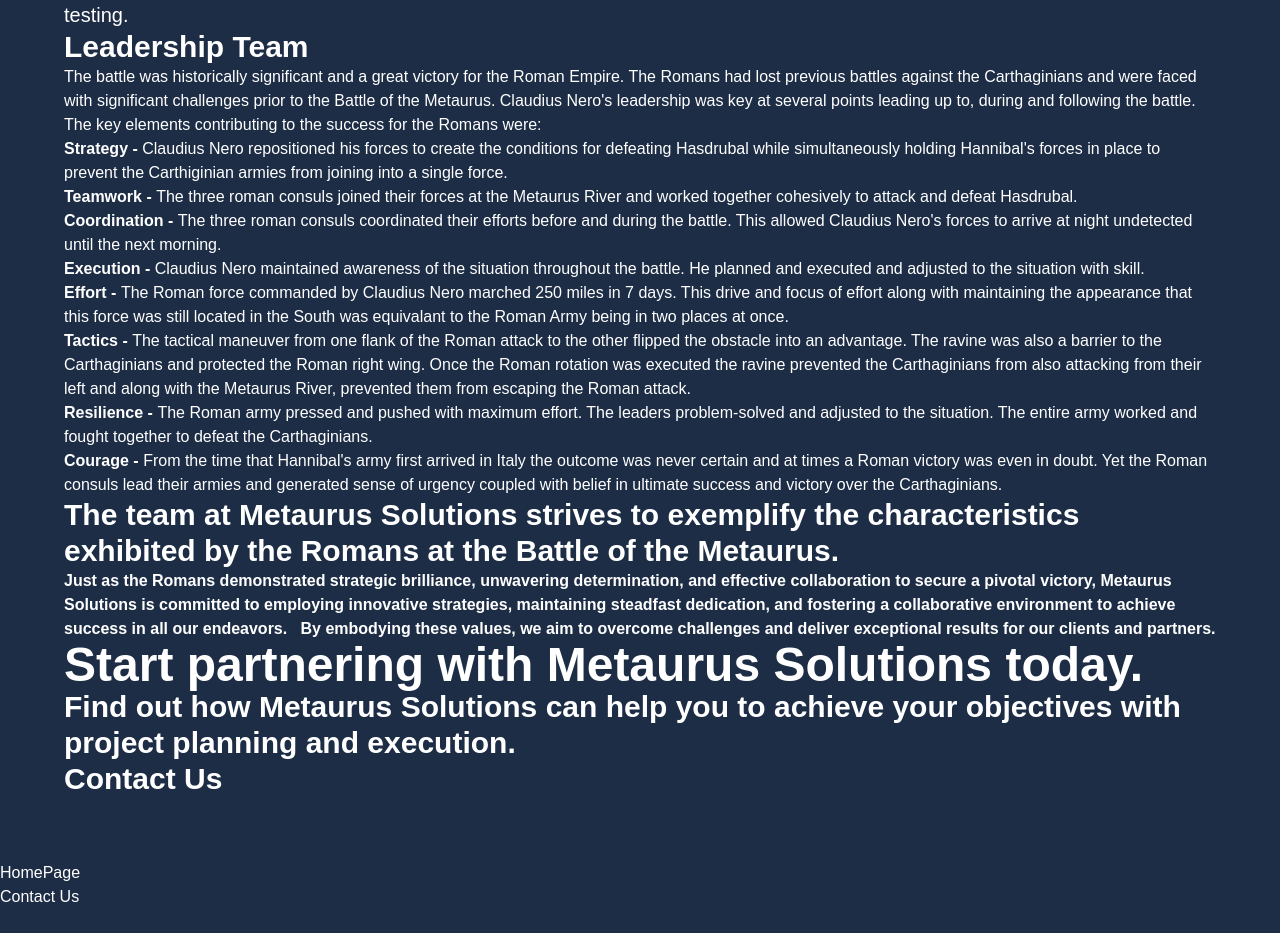
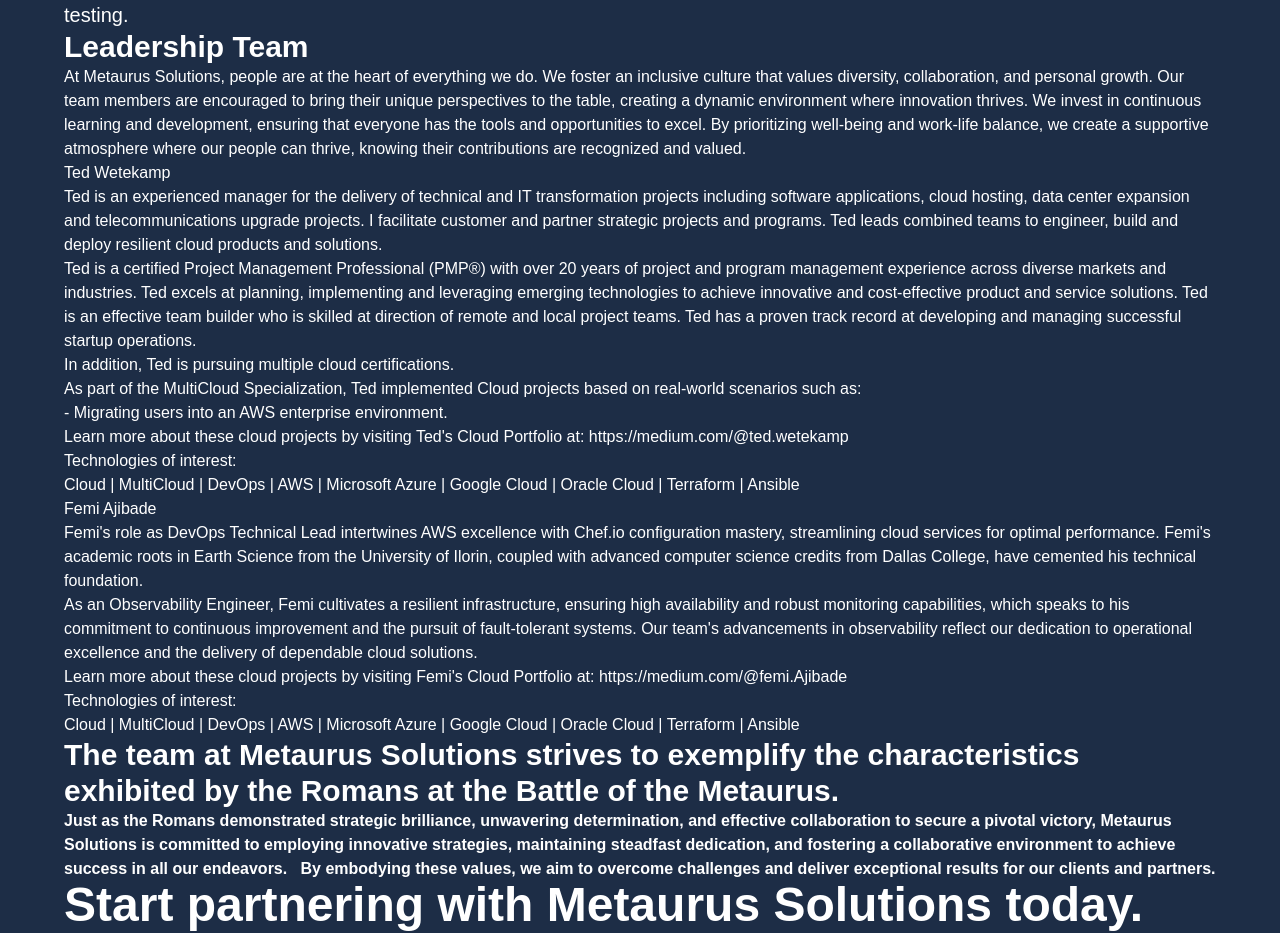
Before and after one commit to Metaurus-Solutions-LLC/mts-website, a React (Vite) app: page /WhoWeAre in a window 1280 px wide. Shown: the part 1451-2384 px from the top of the page. Before the commit the page ends 2360 px from the top, so only its background shows below. Built offline with nearby package versions, Linux system fonts and the light colour scheme.

Commit message:
Update WhoWeAre page with leadership team draft.

```diff
--- a/src/components/WhoWeAre.jsx
+++ b/src/components/WhoWeAre.jsx
@@ -33,18 +33,26 @@
                <div className="mx-2 my-20 bg-black"></div>
              </div>
              <h2  className="flex mx-16 my-4 text-amber-300">Leadership Team</h2>
-             <p  className="mt-8 mx-16 text-xs my-4 md:text-xl">The battle was historically significant and a great victory for the Roman Empire.  The Romans had lost previous battles against the Carthaginians and were faced with significant challenges prior to the Battle of the Metaurus.  Claudius Nero's leadership was key at several points leading up to, during and following the battle.</p>
-             <p  className="mt-8 mx-16 text-xs my-4 md:text-xl">The key elements contributing to the success for the Romans were:</p>
-               <ul className="mx-16 text-xs md:text-xl">
-                <li><strong>Strategy - </strong>Claudius Nero repositioned his forces to create the conditions for defeating Hasdrubal while simultaneously holding Hannibal's forces in place to prevent the Carthiginian armies from joining into a single force.</li>
-                <li><strong>Teamwork - </strong>The three roman consuls joined their forces at the Metaurus River and worked together cohesively to attack and defeat Hasdrubal.</li>
-                <li><strong>Coordination - </strong>The three roman consuls coordinated their efforts before and during the battle.  This allowed Claudius Nero's forces to arrive at night undetected until the next morning.</li>
-                <li><strong>Execution - </strong>Claudius Nero maintained awareness of the situation throughout the battle.  He planned and executed and adjusted to the situation with skill.</li>
-                <li><strong>Effort - </strong>The Roman force commanded by Claudius Nero marched 250 miles in 7 days.  This drive and focus of effort along with maintaining the appearance that this force was still located in the South was equivalant to the Roman Army being in two places at once.</li>
-                <li><strong>Tactics - </strong>The tactical maneuver from one flank of the Roman attack to the other flipped the obstacle into an advantage.  The ravine was also a barrier to the Carthaginians and protected the Roman right wing.  Once the Roman rotation was executed the ravine prevented the Carthaginians from also attacking from their left and along with the Metaurus River, prevented them from escaping the Roman attack.</li>
-                <li><strong>Resilience - </strong>The Roman army pressed and pushed with maximum effort.  The leaders problem-solved and adjusted to the situation.  The entire army worked and fought together to defeat the Carthaginians.</li>
-                <li><strong>Courage - </strong>From the time that Hannibal's army first arrived in Italy the outcome was never certain and at times a Roman victory was even in doubt.  Yet the Roman consuls lead their armies and generated sense of urgency coupled with belief in ultimate success and victory over the Carthaginians.</li>
-               </ul>
+             <p  className="mt-8 mx-16 text-xs my-4 md:text-xl">At Metaurus Solutions, people are at the heart of everything we do. We foster an inclusive culture that values diversity, collaboration, and personal growth. Our team members are encouraged to bring their unique perspectives to the table, creating a dynamic environment where innovation thrives. We invest in continuous learning and development, ensuring that everyone has the tools and opportunities to excel. By prioritizing well-being and work-life balance, we create a supportive atmosphere where our people can thrive, knowing their contributions are recognized and valued.</p>
+             <p  className="mt-8 mx-16 text-xs my-4 md:text-xl">Ted Wetekamp</p>
+               <div className="mx-20 my-8 text-xs md:text-xl">
+                <p className="my-4">Ted is an experienced manager for the delivery of technical and IT transformation projects including software applications, cloud hosting, data center expansion and telecommunications upgrade projects. I facilitate customer and partner strategic projects and programs. Ted leads combined teams to engineer, build and deploy resilient cloud products and solutions. </p>
+                <p className="my-4">Ted is a certified Project Management Professional (PMP®) with over 20 years of project and program management experience across diverse markets and industries. Ted excels at planning, implementing and leveraging emerging technologies to achieve innovative and cost-effective product and service solutions. Ted is an effective team builder who is skilled at direction of remote and local project teams. Ted has a proven track record at developing and managing successful startup operations.</p>
+                <p className="my-4">In addition, Ted is pursuing multiple cloud certifications.</p>
+                <p className="my-4">As part of the MultiCloud Specialization, Ted implemented Cloud projects based on real-world scenarios such as:</p>
+                <p> - Migrating users into an AWS enterprise environment.</p>
+                <p>Learn more about these cloud projects by visiting Ted's Cloud Portfolio at: https://medium.com/@ted.wetekamp</p>
+                <p>Technologies of interest:</p>
+                <p>Cloud | MultiCloud | DevOps | AWS | Microsoft Azure | Google Cloud | Oracle Cloud | Terraform | Ansible</p>
+               </div>
+             <p  className="mt-8 mx-16 text-xs my-4 md:text-xl">Femi Ajibade</p>
+               <div className="mx-20 my-8 text-xs md:text-xl">
+                <p className="my-4">Femi's role as DevOps Technical Lead intertwines AWS excellence with Chef.io configuration mastery, streamlining cloud services for optimal performance. Femi's academic roots in Earth Science from the University of Ilorin, coupled with advanced computer science credits from Dallas College, have cemented his technical foundation. </p>
+                <p className="my-4">As an Observability Engineer, Femi cultivates a resilient infrastructure, ensuring high availability and robust monitoring capabilities, which speaks to his commitment to continuous improvement and the pursuit of fault-tolerant systems. Our team's advancements in observability reflect our dedication to operational excellence and the delivery of dependable cloud solutions.</p>
+                <p>Learn more about these cloud projects by visiting Femi's Cloud Portfolio at: https://medium.com/@femi.Ajibade</p>
+                <p>Technologies of interest:</p>
+                <p>Cloud | MultiCloud | DevOps | AWS | Microsoft Azure | Google Cloud | Oracle Cloud | Terraform | Ansible</p>
+               </div>
            </div>
            {/* topic-quote future section */}
            <div> {/* topic-question */}
```
